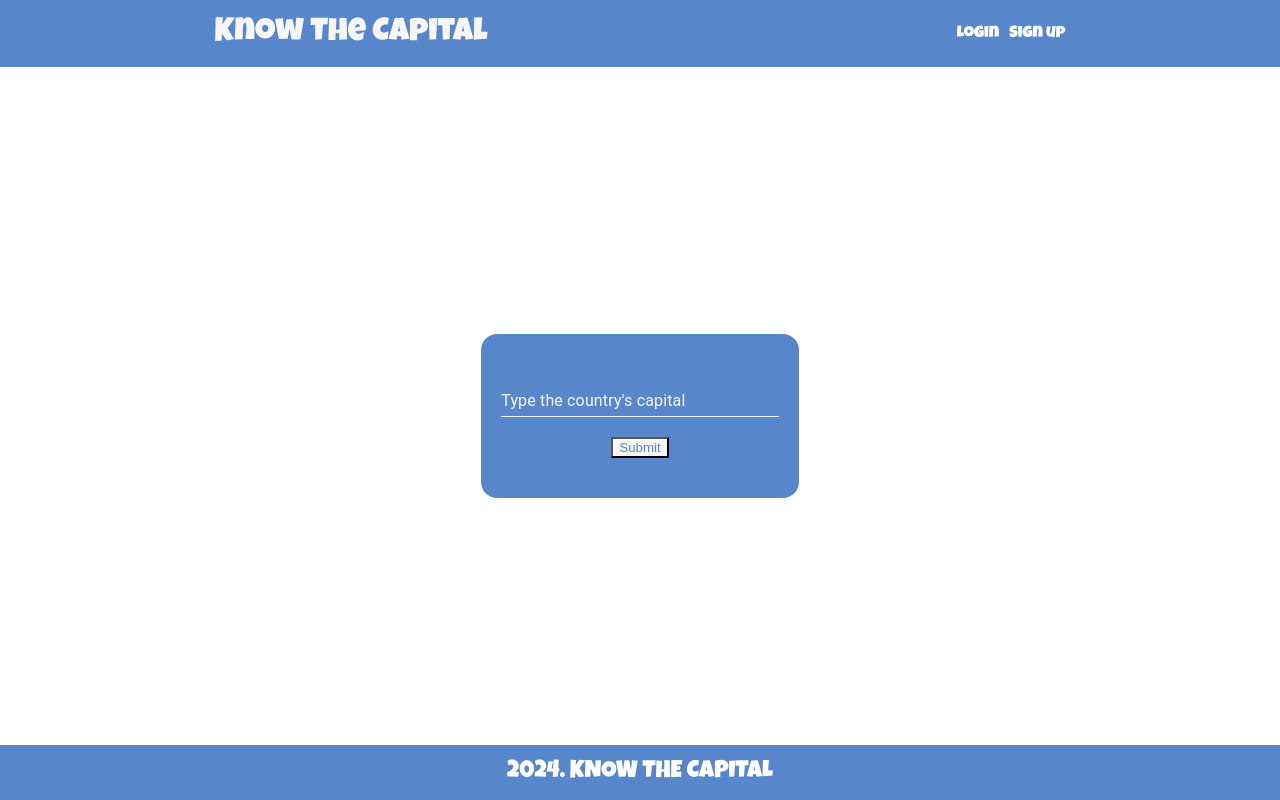
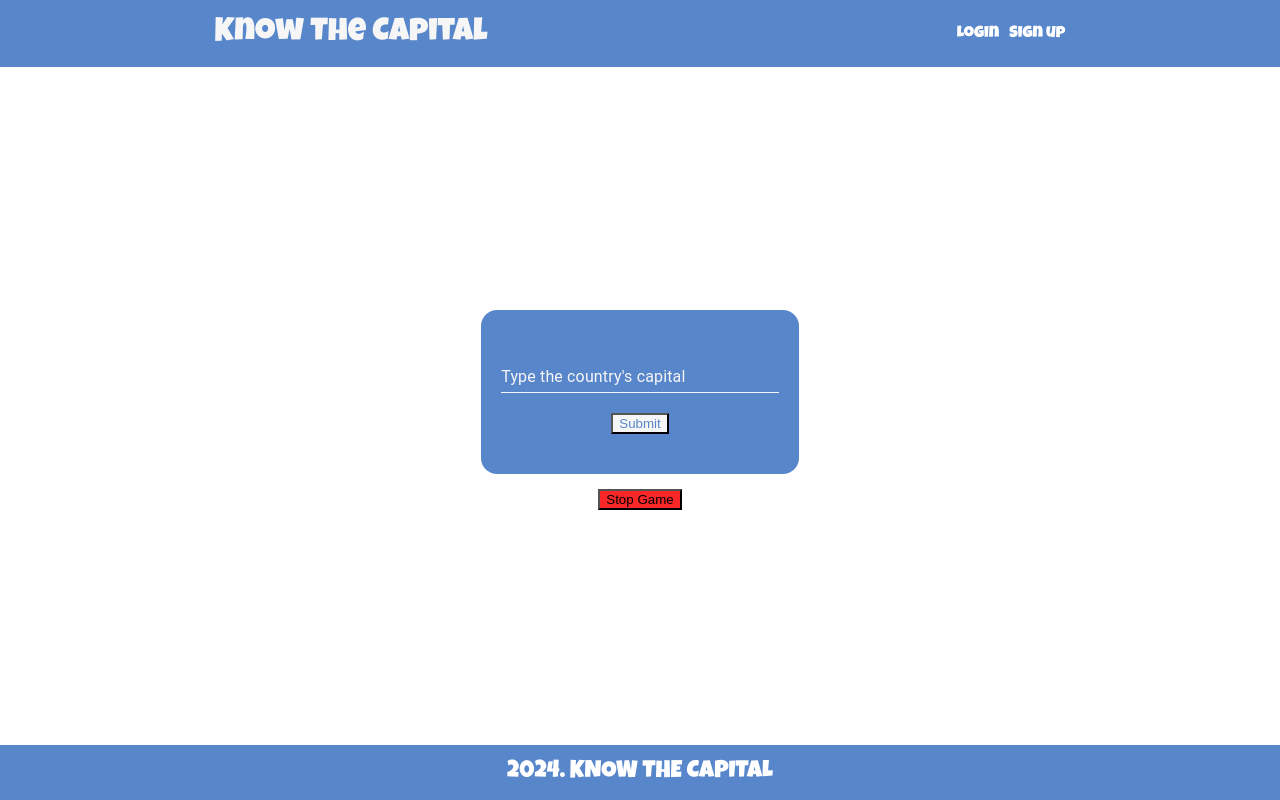
Before and after one commit to AlexNikolov2/Web-Dev-Bootcamp-Udemy, a React (Vite) app in the folder know-your-capital/front/: page /game/play-mode/1 in a window 1280 px wide. Built offline with nearby package versions, Linux system fonts and the light colour scheme; no server answers.

Commit message:
added btn and style

```diff
--- a/know-your-capital/front/src/pages/game/PlayMode/Country/index.jsx
+++ b/know-your-capital/front/src/pages/game/PlayMode/Country/index.jsx
@@ -66,6 +66,7 @@ export const Country = () => {
         />
         <button onClick={handleAnswer}>Submit</button>
       </section>
+      <button className="red">Stop Game</button>
     </section>
   );
 };
--- a/know-your-capital/front/src/pages/game/PlayMode/Country/style.css
+++ b/know-your-capital/front/src/pages/game/PlayMode/Country/style.css
@@ -20,3 +20,6 @@
   margin-top: 20px;
   margin-bottom: 20px;
 }
+.red {
+  background-color: var(--incorrect);
+}
```
